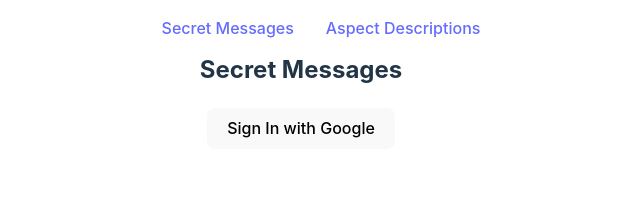
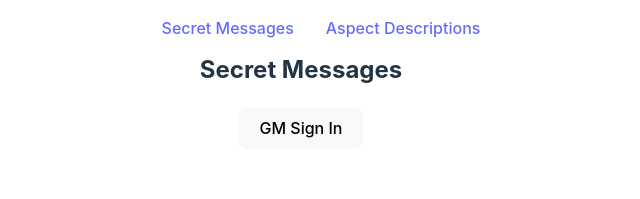
Before and after one commit to oguru/DnD-Tools, a React (Vite) app: page /secret-messages in a window 1280 px wide. Shown: the top 199 px of the page, without its empty margins (339-979 px from the left). Built offline with nearby package versions, Linux system fonts and the light colour scheme; no server answers; the database is empty.

Commit message:
text tweaks

```diff
--- a/src/pages/SecretMessages.jsx
+++ b/src/pages/SecretMessages.jsx
@@ -106,7 +106,7 @@ export default function SecretMessages() {
       <div style={{ flex: 1 }}>
         <h2>Secret Messages</h2>
         {!user && (
-          <button onClick={handleSignIn}>Sign In with Google</button>
+          <button onClick={handleSignIn}>GM Sign In</button>
         )}
         <div style={{display: "flex", marginBottom: "20px"}}>
           {isAuthorized && (
@@ -148,6 +148,7 @@ export default function SecretMessages() {
         {amendedInput && (
           <>
             <hr />
+            <p>Secret Message: </p>
             <div style={{height: '100px', overflow: 'hidden'}}>
               <Typewriter
                 key={key}
```
